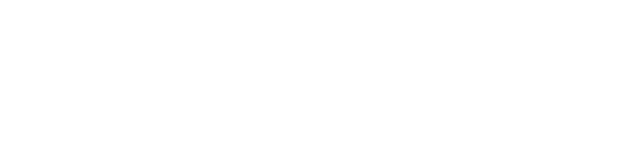
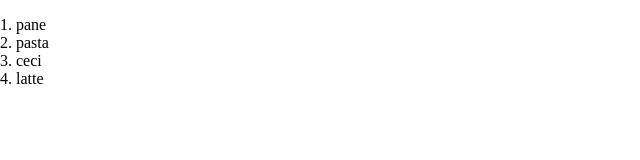
Before and after one commit to MicheleRai/js-lista-spesa, a plain HTML site: page index.html in a window 1280 px wide. Shown: the whole page, without its empty margins (0-640 px from the left). Drawn offline with Linux system fonts and the light colour scheme.

Commit message:
esercizio base

```diff
--- a/css/style.css
+++ b/css/style.css
@@ -3,3 +3,6 @@
     padding: 0;
     box-sizing: border-box;
 }
+body{
+    padding: 1rem;
+}
--- a/index.html
+++ b/index.html
@@ -12,5 +12,7 @@
 </head>
 <body>
 
+	<ol class="lista-spesa"></ol>
+
 </body>
 </html>
--- a/js/script.js
+++ b/js/script.js
@@ -1,3 +1,13 @@
 // Descrizione:
 // Data una lista della spesa, stampare sulla pagina (anche brutalmente, basta che si vedano) gli elementi della lista individualmente con un ciclo while.
 // Quindi rivediamo l’esercizio visto insieme, ma questa volta con il ciclo while al posto del ciclo for. Facciamo attenzione a non dimenticare tutte le differenze implementative che il ciclo while ci impone, in particolare alla variabile di indice.
+
+ const arrListaSpesa = ["pane","pasta","ceci","latte"];
+
+ const eleListaSpesa = document.querySelector('.lista-spesa');
+
+let i = 0
+while (i < arrListaSpesa.length) {
+	eleListaSpesa.innerHTML += `<li>${arrListaSpesa[i]}</li>`;
+	i++;
+}
```
